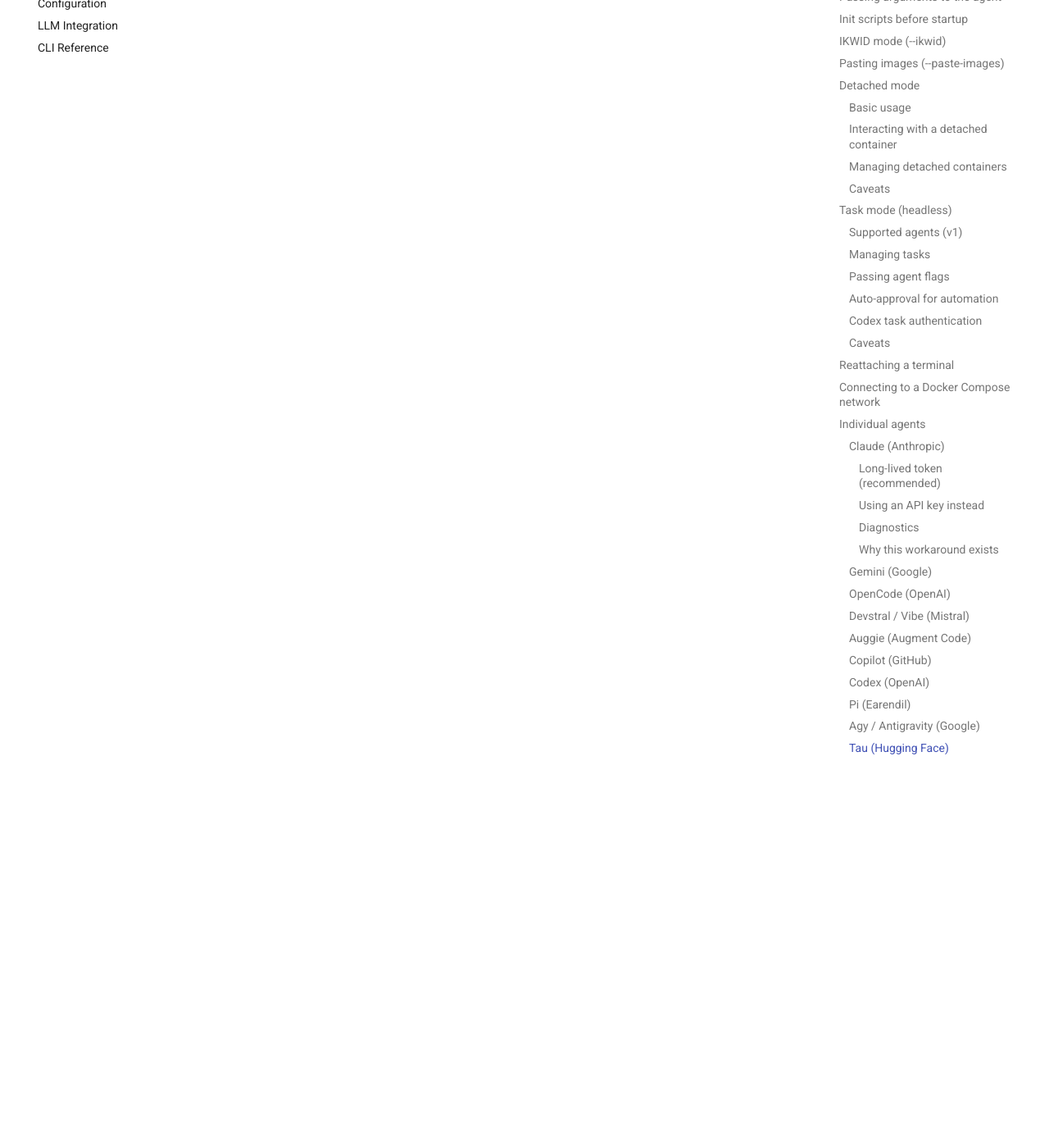
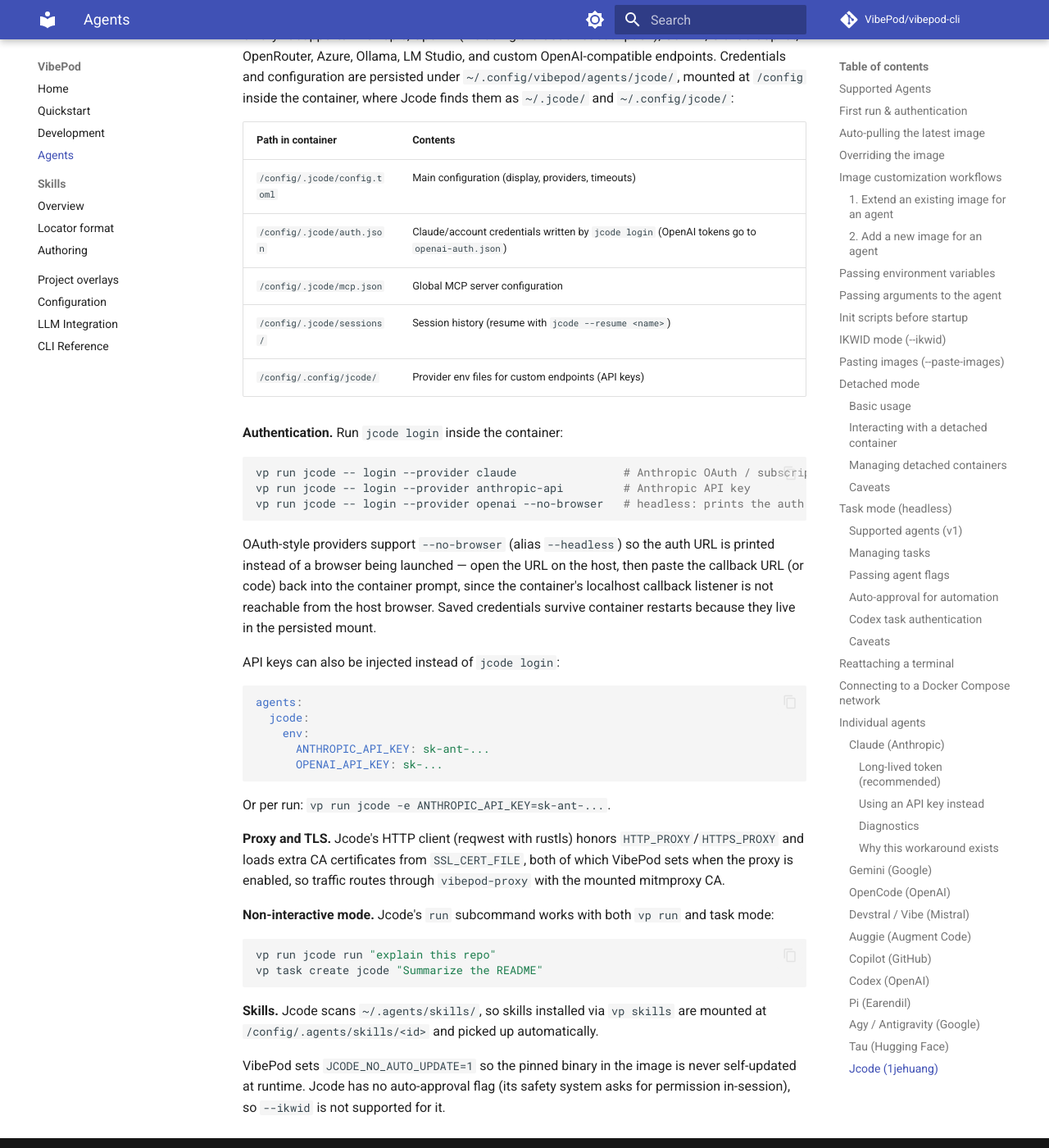
Before and after one commit to VibePod/vibepod-cli, an MkDocs documentation site: the page built from docs/agents/index.md, in a window 1280 px wide and 1400 px high, scrolled down 18838 px. Shown: the whole window at 82% size. Built offline with MkDocs 1.6.1 and Material for MkDocs 9.7.7, drawn with Linux system fonts in a browser that asks for light colours; comment, search, counter and statistics services are not loaded; some of the changed text lies outside the part shown.

Commit message:
Add jcode coding agent to CLI

````diff
--- a/docs/agents/index.md
+++ b/docs/agents/index.md
@@ -16,6 +16,7 @@
 | `pi` | Earendil | `vp pi` | `vibepod/pi:latest` |
 | `agy` (Antigravity) | Google | `vp n` | `vibepod/agy:latest` |
 | `tau` | Hugging Face | `vp t` | `vibepod/tau:latest` |
+| `jcode` | 1jehuang | `vp j` | `vibepod/jcode:latest` |
 
 Alias note: `vp run vibe` resolves to `vp run devstral`.
 
@@ -76,7 +77,7 @@
 
 ## Image customization workflows
 
-VibePod has a fixed set of supported agent IDs (`claude`, `gemini`, `opencode`, `devstral`, `auggie`, `copilot`, `codex`, `pi`, `agy`, `tau`). The CLI also supports the alias `vibe`, which resolves to `devstral`. Image customization means changing the image used for one of those IDs.
+VibePod has a fixed set of supported agent IDs (`claude`, `gemini`, `opencode`, `devstral`, `auggie`, `copilot`, `codex`, `pi`, `agy`, `tau`, `jcode`). The CLI also supports the alias `vibe`, which resolves to `devstral`. Image customization means changing the image used for one of those IDs.
 
 ### 1. Extend an existing image for an agent
 
@@ -203,6 +204,7 @@
 | `opencode` | Not supported |
 | `auggie` | Not supported |
 | `tau` | Not supported |
+| `jcode` | Not supported |
 
 Example:
 
@@ -315,6 +317,7 @@
 | `codex` | `codex exec "<prompt>"` |
 | `auggie` | `auggie --print "<prompt>"` |
 | `tau` | `tau -p "<prompt>"` |
+| `jcode` | `jcode run "<prompt>"` |
 
 Other agents error with a clear message; support can be added by setting `headless_prefix` on their `AgentSpec`.
 
@@ -718,3 +721,72 @@
 are mounted at `/config/.agents/skills/<id>` and picked up automatically.
 
 Tau has no auto-approval flag, so `--ikwid` is not supported for it.
+
+### Jcode (1jehuang)
+
+```bash
+vp run jcode   # or: vp j
+```
+
+Jcode is a resource-focused terminal coding agent written in Rust, distributed
+as a single static binary. It supports Anthropic, OpenAI (including the Codex
+subscription), Gemini, GitHub Copilot, OpenRouter, Azure, Ollama, LM Studio,
+and custom OpenAI-compatible endpoints. Credentials and configuration are
+persisted under `~/.config/vibepod/agents/jcode/`, mounted at `/config` inside
+the container, where Jcode finds them as `~/.jcode/` and `~/.config/jcode/`:
+
+| Path in container | Contents |
+|---|---|
+| `/config/.jcode/config.toml` | Main configuration (display, providers, timeouts) |
+| `/config/.jcode/auth.json` | Claude/account credentials written by `jcode login` (OpenAI tokens go to `openai-auth.json`) |
+| `/config/.jcode/mcp.json` | Global MCP server configuration |
+| `/config/.jcode/sessions/` | Session history (resume with `jcode --resume <name>`) |
+| `/config/.config/jcode/` | Provider env files for custom endpoints (API keys) |
+
+**Authentication.** Run `jcode login` inside the container:
+
+```bash
+vp run jcode -- login --provider claude                # Anthropic OAuth / subscription
+vp run jcode -- login --provider anthropic-api         # Anthropic API key
+vp run jcode -- login --provider openai --no-browser   # headless: prints the auth URL
+```
+
+OAuth-style providers support `--no-browser` (alias `--headless`) so the auth
+URL is printed instead of a browser being launched — open the URL on the host,
+then paste the callback URL (or code) back into the container prompt, since the
+container's localhost callback listener is not reachable from the host browser.
+Saved credentials survive container restarts because they live in the
+persisted mount.
+
+API keys can also be injected instead of `jcode login`:
+
+```yaml
+agents:
+  jcode:
+    env:
+      ANTHROPIC_API_KEY: sk-ant-...
+      OPENAI_API_KEY: sk-...
+```
+
+Or per run: `vp run jcode -e ANTHROPIC_API_KEY=sk-ant-...`.
+
+**Proxy and TLS.** Jcode's HTTP client (reqwest with rustls) honors
+`HTTP_PROXY`/`HTTPS_PROXY` and loads extra CA certificates from
+`SSL_CERT_FILE`, both of which VibePod sets when the proxy is enabled, so
+traffic routes through `vibepod-proxy` with the mounted mitmproxy CA.
+
+**Non-interactive mode.** Jcode's `run` subcommand works with both `vp run`
+and task mode:
+
+```bash
+vp run jcode run "explain this repo"
+vp task create jcode "Summarize the README"
+```
+
+**Skills.** Jcode scans `~/.agents/skills/`, so skills installed via
+`vp skills` are mounted at `/config/.agents/skills/<id>` and picked up
+automatically.
+
+VibePod sets `JCODE_NO_AUTO_UPDATE=1` so the pinned binary in the image is
+never self-updated at runtime. Jcode has no auto-approval flag (its safety
+system asks for permission in-session), so `--ikwid` is not supported for it.
````
Also changed, not shown: README.md (+4 -1 lines), docs/configuration.md (+8 -0 lines), docs/index.md (+1 -0 lines), docs/quickstart.md (+1 -1 lines), 9 other files.
